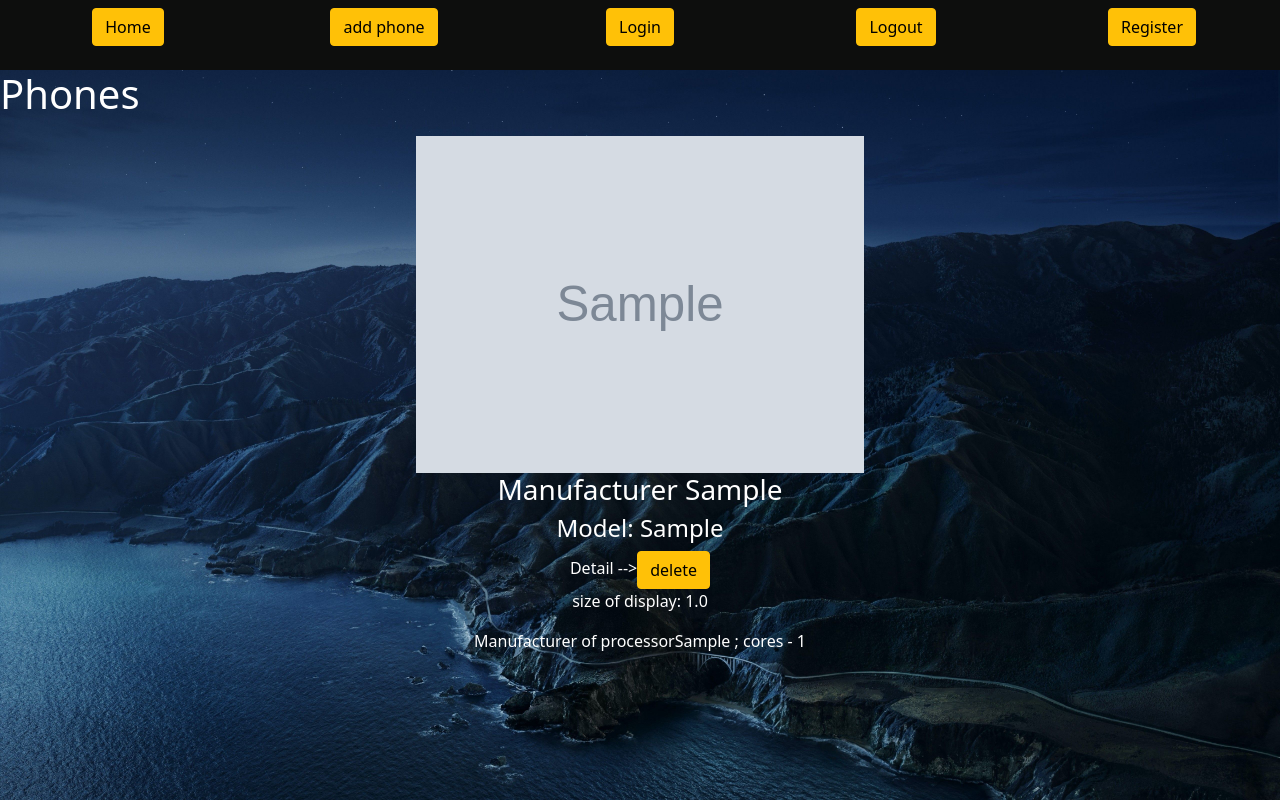
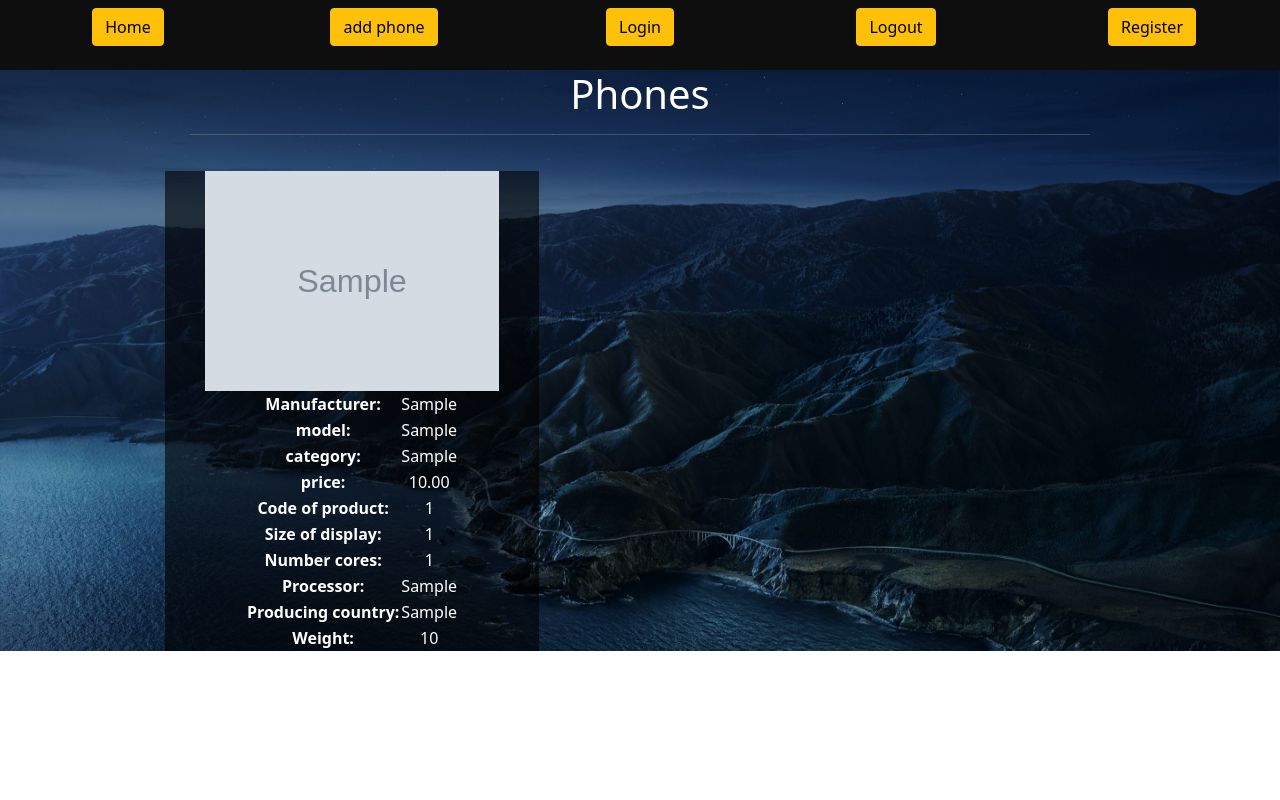
Before and after one commit to pbrlionocde/market_site, a Django app: page /goods/list_all/ in a window 1280 px wide. Run offline with Django 3.2, Linux system fonts and the light colour scheme; tables that the repository leaves empty hold one stand-in row (values such as "Sample post"); grey boxes marked "Sample" are stand-in pictures.

Commit message:
MARKET2: Change the display of the home page

```diff
--- a/src/mainapp/constant.py
+++ b/src/mainapp/constant.py
@@ -3,6 +3,6 @@ from typing import Final
 MAX_LEN_NAME: Final = 40
 
 DEFAULT_IMAGE: Final = ''.join([
-    'https://beebom.com/wp-content/uploads/2021/09/',
-    'Download-Android-12.1-Wallpaper-\Right-Here.jpg?w=750&quality=75',
+    'https://images.unsplash.com/photo-1549887552-cb1071d3e5ca?ixlib=rb-1.2.1&ixid=',
+    'MnwxMjA3fDB8MHxwaG90by1wYWdlfHx8fGVufDB8fHx8&auto=format&fit=crop&w=765&q=80',
 ])
--- a/src/mainapp/forms.py
+++ b/src/mainapp/forms.py
@@ -7,10 +7,12 @@ class PhoneForm(forms.ModelForm):
     """Form for phone items"""
     class Meta:
         model = Phone
-        fields = ['manufacturer', 'category', 'weight', 'producing_country', 'model', 'display', 'processor', 'number_cores', 'image_url']
+        fields = ['manufacturer', 'category', 'code_of_product', 'price', 'weight', 'producing_country', 'model', 'display', 'processor', 'number_cores', 'image_url']
         widgets = {
             'manufacturer': forms.TextInput(attrs={'class': 'FormField'}),
             'category': forms.TextInput(attrs={'class': 'FormField'}),
+            'code_of_product': forms.NumberInput(attrs={'class': 'FormField'}),
+            'price': forms.NumberInput(attrs={'class': 'FormField'}),
             'weight': forms.NumberInput(attrs={'class': 'FormField'}),
             'producing_country': forms.TextInput(attrs={'class': 'FormField'}),
             'model': forms.TextInput(attrs={'class': 'FormField'}),
--- a/src/mainapp/models.py
+++ b/src/mainapp/models.py
@@ -4,12 +4,6 @@ from django.db import models
 from mainapp.constant import DEFAULT_IMAGE, MAX_LEN_NAME
 
 # Create your models here.
-
-
-class CustomUser(User):
-    """Custom registration model"""
-
-    adress = models.TextField(blank=True)
 
 
 class ItemModel(models.Model):
@@ -21,6 +15,8 @@ class ItemModel(models.Model):
         abstract = True
 
     category = models.CharField(max_length=MAX_LEN_NAME)
+    code_of_product = models.IntegerField()
+    price = models.DecimalField(max_digits=15, decimal_places=2)
     weight = models.FloatField()
     producing_country = models.CharField(max_length=MAX_LEN_NAME)
     manufacturer = models.CharField(max_length=MAX_LEN_NAME)
--- a/src/mainapp/static/main/body.css
+++ b/src/mainapp/static/main/body.css
@@ -1,6 +1,6 @@
 body {
     background-image: url('../img/mountain_backgr.jpg');
     background-repeat: no-repeat;
-    background-attachment: fixed;
+    /* background-attachment: fixed; */
     background-size: 100% 100%;
 }
--- /dev/null
+++ b/src/mainapp/static/main/item1.css
@@ -0,0 +1,50 @@
+hr {
+    color: silver;
+    display: block;
+    margin-left: auto;
+    margin-right: auto;
+    width: 900px;
+}
+
+table {
+    margin-left: auto;
+    margin-right: auto;
+}
+
+img {
+    display: block;
+    width: auto;
+    height: 220px;
+    margin-left: auto;
+    margin-right: auto;
+}
+
+.wrapper {
+    width: 90px;
+}
+
+.container-image {
+    width: 65%;
+    background: rgba( 0,0,0,.6);
+    margin-left: auto;
+    margin-right: auto;
+}
+
+.item-text {
+    text-align: center;
+    color: white;
+}
+
+.left_block {
+    float: left;
+    margin-top: 20px;
+    margin-left: 5%;
+    width: 45%;
+}
+
+.right_block {
+    margin-top: 20px;
+    margin-right: 5%;
+    float: right;
+    width: 45%;
+}
--- a/src/mainapp/static/main/items.css
+++ /dev/null
@@ -1,27 +0,0 @@
-h1 {
-    color: white;
-}
-
-img {
-    display: block;
-    width: 60%;
-    margin-left: auto;
-    margin-right: auto;
-}
-
-.container-image {
-    height: auto;
-    width: 600px;
-    position: relative;
-}
-
-.item-text {
-    text-align: center;
-    color: white;
-}
-
-.center {
-    margin: auto;
-    width: 60%;
-    padding: 10px;
-}
--- /dev/null
+++ b/src/mainapp/static/test.js
@@ -0,0 +1,43 @@
+var nextPosition = "left_block";
+
+
+function createInlineBlock(element) {
+    var item, out;
+    out = document.getElementById('out')
+
+    if (nextPosition == 'left_block') { item = '<hr><div class "wrapper"><div class="' + nextPosition + '"><div class="container-image">' }
+    else { item = '<div class="' + nextPosition + '"><div class="container-image">' }
+
+    item += '<img src="' + element.fields.image_url + '" alt="image" >';
+
+    item += '<div class="item-text">';
+    item += '<table>'
+    item += '<tr><th>Manufacturer:</th><td>' + element.fields.manufacturer + '</td></tr>';
+    item += '<tr><th>model:</th><td>' + element.fields.model + '</td></tr>';
+    item += '<tr><th>category:</th><td>' + element.fields.category + '</td></tr>';
+    item += '<tr><th>price:</th><td>' + element.fields.price + '</td></tr>';
+    item += '<tr><th>Code of product:</th><td>' + element.fields.code_of_product + '</td></tr>';
+    item += '<tr><th>Size of display:</th><td>' + element.fields.display + '</td></tr>';
+    item += '<tr><th>Number cores:</th><td>' + element.fields.number_cores + '</td></tr>';
+    item += '<tr><th>Processor:</th><td>' + element.fields.processor + '</td></tr>';
+    item += '<tr><th>Producing country:</th><td>' + element.fields.producing_country + '</td></tr>';
+    item += '<tr><th>Weight:</th><td>' + element.fields.weight + '</td></tr>';
+    item += '</table></div></div></div>';
+
+    if (nextPosition == 'left_block') { nextPosition = 'right_block'; }
+    else { nextPosition = 'left_block'; }
+    out.outerHTML += item;
+}
+
+
+function parseObjects() {
+    var objectList;
+    objectList = JSON.parse(document.getElementById('objectList').value)
+
+    Array.from(objectList).forEach(element => createInlineBlock(element));
+
+    if (nextPosition == 'left_block') { out.outerHTML += '<hr><div class="wrapper">'; }
+}
+
+
+parseObjects();
--- a/src/mainapp/views.py
+++ b/src/mainapp/views.py
@@ -1,11 +1,15 @@
 # from django.shortcuts import render
+from typing import Any, Dict
+
+from django.core import serializers
+from django.db.models.query import QuerySet
+from django.urls import reverse_lazy
 from django.views.generic import CreateView, ListView
 from django.views.generic.edit import DeleteView
+
 from mainapp.models import Phone
-from django.urls import reverse_lazy
+
 from .forms import PhoneForm
-
-from typing import Any, Dict
 
 # Create your views here.
 
@@ -16,13 +20,13 @@ class PhoneCreateView(CreateView):
     template_name = 'goods/phone.html'
 
     success_url = reverse_lazy('phone_add')
-    # fields = ['manufacturer', 'category', 'weight', 'producing_country', 'model', 'display', 'processor', 'number_cores', 'image_url']
 
 
 class PhoneDeleteView(DeleteView):
     model = Phone
     template_name = 'goods/phone_confirm_delete.html'
     success_url = reverse_lazy('list_goods')
+
 
 class GoodsListView(ListView):
 
@@ -32,4 +36,7 @@ class GoodsListView(ListView):
 
     def get_context_data(self, **kwargs: Any) -> Dict[str, Any]:
         context = super().get_context_data(**kwargs)
+        for key, value in context.items():
+            if isinstance(value, QuerySet):
+                context[key] = serializers.serialize('json', value)
         return context
--- a/src/templates/goods/display_all.html
+++ b/src/templates/goods/display_all.html
@@ -3,26 +3,14 @@
 {% load static %}
 
 {% block style %}
-<link rel="stylesheet" type="text/css" href="{% static 'main/items.css' %}">
+<script type="text/javascript" src="{% static 'test.js' %}" defer></script>
+<link rel="stylesheet" type="text/css" href="{% static 'main/item1.css' %}">
 {% endblock style %}
 
+{% block content %}
+<h1 class="item-text">Phones</h1>
+    <input id="objectList" type="hidden" value="{{object_list}}">
+    <div id="out"></div>
 
-{% block content %}
-<h1>Phones</h1>
-{% for phone in object_list %}
-<div class="container-image center">
-    <section>
-        <img src="{{ phone.image_url }}" alt="image">
-        <div class="item-text">
-            <h3>Manufacturer {{ phone.manufacturer }}</h3>
-            <h4>Model: {{ phone.model }}</h4>
-            Detail --><a href="{% url 'delete_phone' pk=phone.id %}"><button class="btn btn-warning">delete</button></a>
-            <p>size of display: {{ phone.display }}</p>
-            Manufacturer of processor{{ phone.processor }} ; cores - {{ phone.number_cores }}
-        </div>
-    </section>
-</div>
-{% empty %}
-<p>No phones yet.</p>
-{% endfor %}
+
 {% endblock %}
```
Also changed, not shown: src/templates/goods/phone.html (+11 -3 lines).
